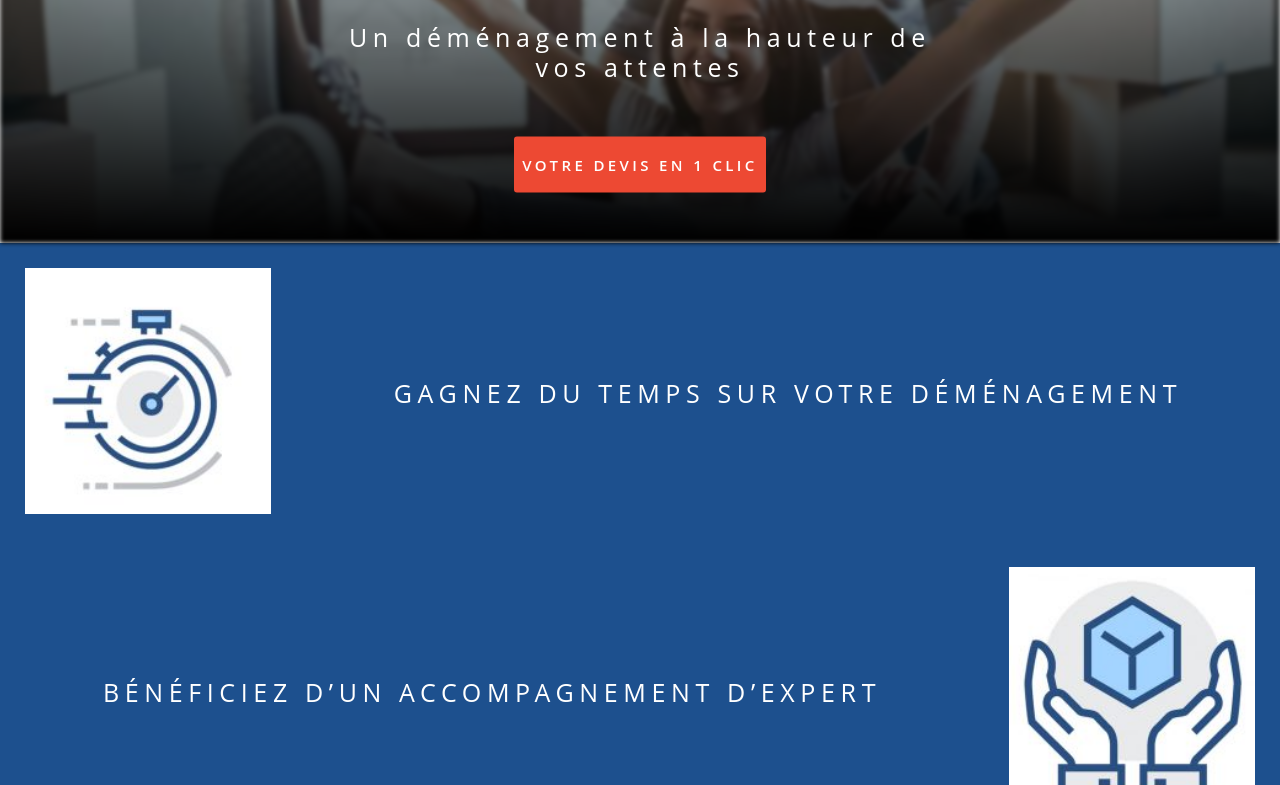
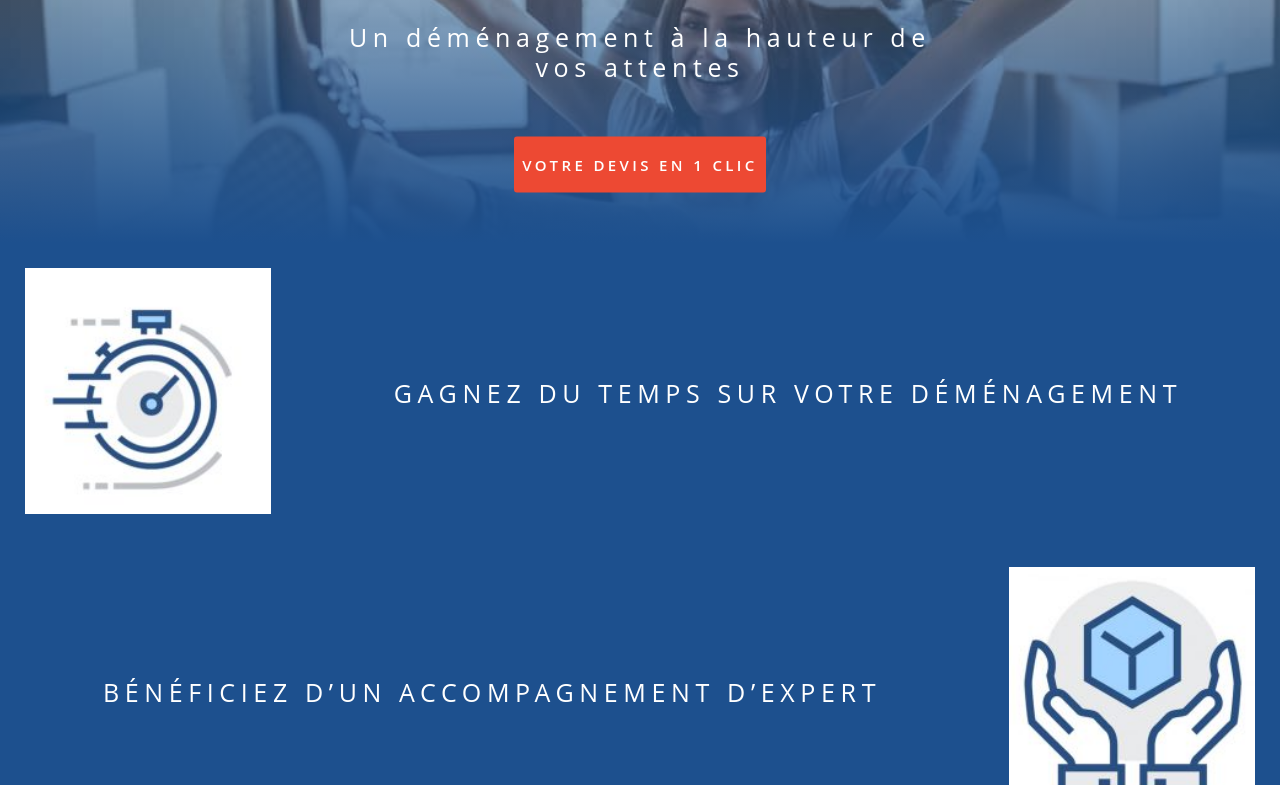
Before and after one commit to Amorem/gastbyAgency, a Gatsby site: page / in a window 1280 px wide. Shown: the part 157-942 px from the top of the page. Built offline with nearby package versions, Linux system fonts and the light colour scheme; Gatsby itself is replaced by a stand-in of ours.

Commit message:
Better colors transition

```diff
--- a/src/styles/IndexStyles.js
+++ b/src/styles/IndexStyles.js
@@ -43,12 +43,11 @@ const Banner = styled.div`
     display: block;
     height: 50vh;
     width: 100%;
-    background-image: linear-gradient(rgba(10, 92, 124, 0.2), black),
+    background-image: linear-gradient(rgba(10, 92, 124, 0.2), #1d508e),
       url("banner.jpg");
     background-size: cover;
     background-repeat: no-repeat;
     background-position: center;
-    filter: blur(2px);
   }
 `
 
@@ -155,7 +154,7 @@ const SectionFour = styled.section`
   color: #1d508e;
   text-align: center;
   .header__section4 {
-    width: 66%;
+    width: 80%;
     margin: 0 auto;
   }
   .title__section4 {
```
